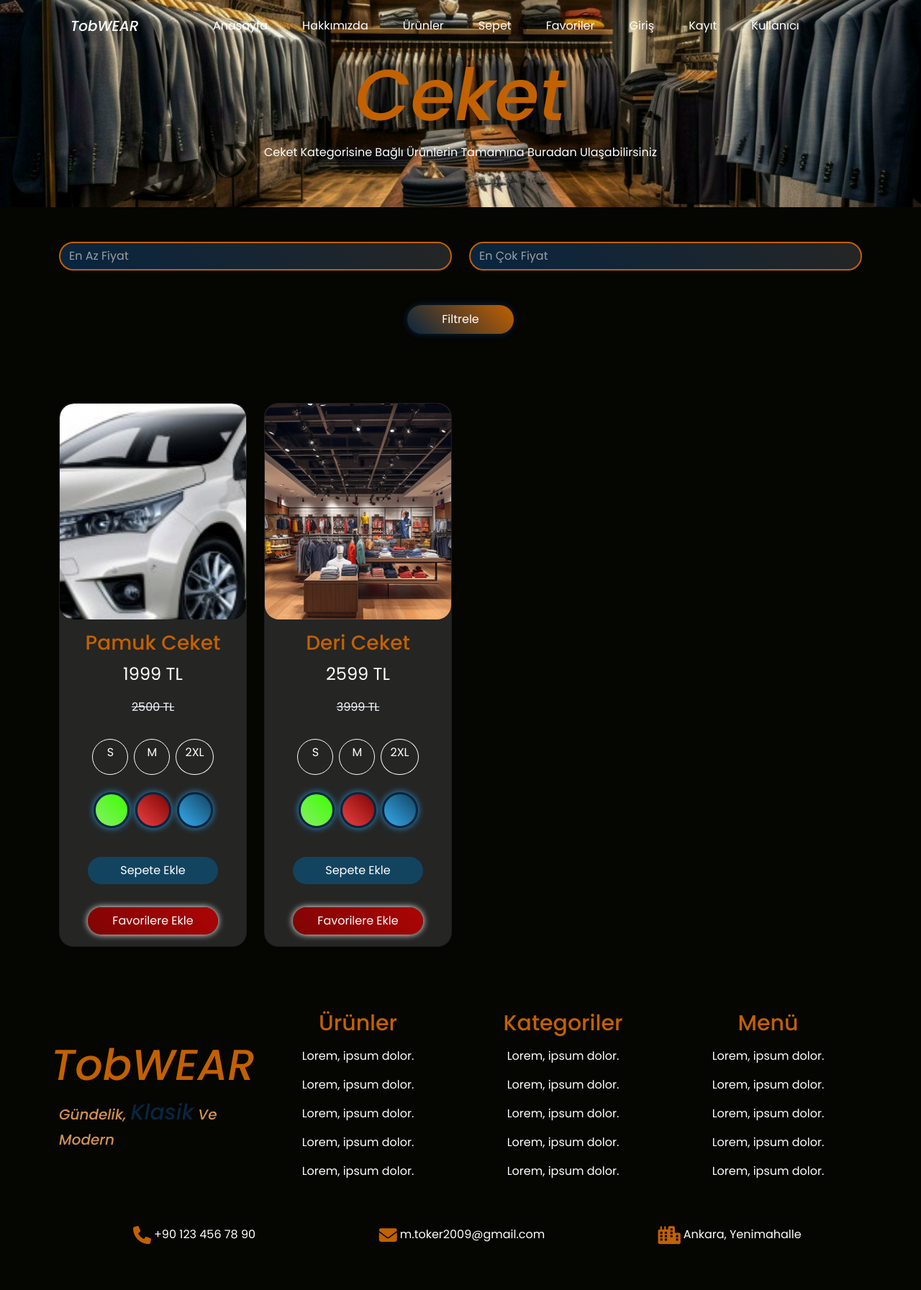
After one commit to MustafaKayra/TobWEAR, a Django app: a page that uses templates/categorydetail.html in a window 1280 px wide. The commit adds this page. Shown: the whole page at 72% size. Run offline with Django 5.2, Linux system fonts and the light colour scheme; data comes from the database, SQL or seed files in the repository; both versions use the stored data as it was after the commit; some libraries are stand-ins or nearby versions.

Commit message:
Kategori detay sayfası eklendi

```diff
--- a/shop/views.py
+++ b/shop/views.py
@@ -10,11 +10,15 @@ def index(request):
     mostratedproducts1 = Product.objects.filter().order_by("name")[:3]
     mostratedproducts2 = Product.objects.filter().order_by("discounted")[:3]
     mostratedproducts3 = Product.objects.filter().order_by("price")[:3]
+    footerproducts = Product.objects.filter()[:5]
+    footercategorys = ProductCategory.objects.filter()[:5]
 
     context = {
         "mostratedproducts1": mostratedproducts1,
         "mostratedproducts2": mostratedproducts2,
-        "mostratedproducts3": mostratedproducts3
+        "mostratedproducts3": mostratedproducts3,
+        "footerproducts": footerproducts,
+        "footercategorys": footercategorys
     }
 
     return render(request,"index.html",context)
@@ -354,3 +358,46 @@ def payment(request):
             print("Ödemeniz Başarısız Oldu, Kart Ve Adres Bilgilerinizi Kontrol Ediniz")
             print(payment_result)
             return redirect('updateuser')
+
+
+def categorydetail(request, name):
+    category = ProductCategory.objects.get(name=name)
+    products = Product.objects.filter(category=category)
+
+    if request.method == "POST":
+        try:
+            data = json.loads(request.body)
+        except json.JSONDecodeError:
+            data = {}
+
+        if "category" in data or "minimumPriceValue" in data or "maximumPriceValue" in data:
+            category_name = data.get("category")
+            minprice = data.get("minimumPriceValue")
+            maxprice = data.get("maximumPriceValue")
+            print("Fiyat Filtre Değerleri: ",minprice, maxprice)
+
+
+            if category_name:
+                products = products.filter(category__name=category_name)
+                print(products)
+                print("Kategori Filtresi Çalıştı")
+
+            if minprice:
+                print("Minprice kontrolü")
+                products = products.filter(price__gte=minprice, category__name=category_name)
+
+            if maxprice:
+                print("Maxprice kontrolü")
+                products = products.filter(price__lte=maxprice, category__name=category_name)
+
+        context = {
+            "products": products,
+            "category": category
+        }
+        return render(request,"partials/category_list.html",context)
+
+    context = {
+        "category": category,
+        "products": products
+    }
+    return render(request,"categorydetail.html",context)
--- a/static/css/style.css
+++ b/static/css/style.css
@@ -1797,3 +1797,76 @@ input[type="radio"]:checked + .productdetail-sizebutton { /* :checked */
     font-size: 50px;
     color: #2b94d1;
 }
+
+#categoryinputPrice1 {
+    opacity: 0;
+    animation: inputanimation 1.5s forwards;
+    transform: translateY(20px);
+    transition: all 0.3s ease;
+    background: linear-gradient(45deg, #082540, #252524);
+    color: #ffffff !important;
+    border: 2px solid #c26100;
+    border-radius: 20px;
+}
+
+#categoryinputPrice1:hover {
+    opacity: 0;
+    animation: inputanimation 1.5s forwards;
+    transform: translateY(20px);
+    transition: all 0.3s ease;
+    background: linear-gradient(45deg, #082540, #252524);
+    color: #ffffff !important;
+    border: 2px solid #c26100;
+    border-radius: 20px;
+}
+
+#categoryinputPrice1::placeholder {
+    color: #9e9e9e;
+}
+
+#categoryinputPrice2 {
+    opacity: 0;
+    animation: inputanimation 1.5s forwards;
+    transform: translateY(20px);
+    transition: all 0.3s ease;
+    background: linear-gradient(45deg, #082540, #252524);
+    color: #ffffff !important;
+    border: 2px solid #c26100;
+    border-radius: 20px;
+}
+
+#categoryinputPrice2:hover {
+    opacity: 0;
+    animation: inputanimation 1.5s forwards;
+    transform: translateY(20px);
+    transition: all 0.3s ease;
+    background: linear-gradient(45deg, #082540, #252524);
+    color: #ffffff !important;
+    border: 2px solid #c26100;
+    border-radius: 20px;
+}
+
+#categoryinputPrice2::placeholder {
+    color: #9e9e9e;
+}
+
+.categorypricebutton {
+    opacity: 0;
+    animation: pricebuttonanimation 1.5s forwards;
+    transform: translateY(20px);
+    transition: all 0.3s ease;
+    background: linear-gradient(45deg, #082540, #c26100);
+    border: 0px;
+    border-radius: 20px;
+    color: #ffffff;
+    transition: all 0.3s ease;
+    box-shadow: 0 0 10px #082540;
+}
+
+.categorypricebutton:hover {
+    background: linear-gradient(45deg, #082540, #c26100);
+    border-radius: 20px;
+    color: #ffffff;
+    box-shadow: 0 0 10px #c26100;
+    transform: translateY(0) scale(1.05);
+}
--- /dev/null
+++ b/templates/categorydetail.html
@@ -0,0 +1,177 @@
+<!DOCTYPE html>
+<html lang="en">
+{% load static %}
+<head>
+    <meta charset="UTF-8">
+    <meta name="viewport" content="width=device-width, initial-scale=1.0">
+    <link rel="stylesheet" href="{% static 'css/bootstrap.min.css' %}">
+    <link rel="stylesheet" href="{% static 'css/style.css' %}">
+    <link rel="preconnect" href="https://fonts.googleapis.com">
+    <link rel="preconnect" href="https://fonts.gstatic.com" crossorigin>
+    <link href="https://fonts.googleapis.com/css2?family=Outfit&family=Poppins:ital,wght@0,100;0,200;0,300;0,400;0,500;0,600;0,700;0,800;0,900;1,100;1,200;1,300;1,400;1,500;1,600;1,700;1,800;1,900&family=Ubuntu:ital,wght@0,300;0,400;0,500;0,700;1,300;1,400;1,500;1,700&display=swap" rel="stylesheet">
+    <link rel="stylesheet" href="https://cdnjs.cloudflare.com/ajax/libs/font-awesome/6.4.0/css/all.min.css">
+    <title>TobWEAR</title>
+</head>
+<body>
+
+
+    <div class="container-fluid pb-5" id="products-header-container">
+        <nav class="navbar navbar-expand-lg py-3">
+            <div class="container justify-content-center">
+                <a class="navbar-brand text-white mx-3 navbar-title" href="/">TobWEAR</a>
+
+                <button class="navbar-toggler" type="button" data-bs-toggle="collapse" data-bs-target="#navbarNav"
+                    aria-controls="navbarNav" aria-expanded="false" aria-label="Toggle navigation">
+                    <span class="navbar-toggler-icon"></span>
+                </button>
+
+                <div class="collapse navbar-collapse justify-content-center" id="navbarNav">
+                    <ul class="navbar-nav">
+                        <li class="nav-item mx-3">
+                            <a class="nav-link text-white navbar-text" href="/">Anasayfa</a>
+                        </li>
+                        <li class="nav-item mx-3">
+                            <a class="nav-link text-white navbar-text" href="{% url 'about' %}">Hakkımızda</a>
+                        </li>
+                        <li class="nav-item mx-3">
+                            <a class="nav-link text-white navbar-text" href="{% url 'products' %}">Ürünler</a>
+                        </li>
+                        <li class="nav-item mx-3">
+                            <a class="nav-link text-white navbar-text" href="{% url 'shoppingcard' %}">Sepet</a>
+                        </li>
+                        <li class="nav-item mx-3">
+                            <a class="nav-link text-white navbar-text" href="{% url 'favorites' %}">Favoriler</a>
+                        </li>
+                        <li class="nav-item mx-3">
+                            <a class="nav-link text-white navbar-text" href="{% url 'login' %}">Giriş</a>
+                        </li>
+                        <li class="nav-item mx-3">
+                            <a class="nav-link text-white navbar-text" href="{% url 'register' %}">Kayıt</a>
+                        </li>
+                        <li class="nav-item mx-3">
+                            <a class="nav-link text-white navbar-text" href="{% url 'updateuser' %}">Kullanıcı</a>
+                        </li>
+                    </ul>
+                </div>
+            </div>
+        </nav>
+
+        <div class="row">
+            <h1 class="text-center products-title">{{ category.name }}</h1>
+            <p class="text-center text-white products-paragraph">{{ category.name }} Kategorisine Bağlı Ürünlerin Tamamına Buradan Ulaşabilirsiniz</p>
+        </div>
+    </div>
+
+
+    <div class="container my-4">
+        <div class="row text-center my-5">
+            <form>
+                <div class="form-group row justify-content-center">
+                    <div class="col-10 col-md-6 d-md-flex justify-content-center mb-2 mb-md-0 me-auto">
+                        <input type="number" name="minprice" class="form-control minprice" id="categoryinputPrice1" placeholder="En Az Fiyat">
+                    </div>
+                    <div class="col-10 col-md-6 d-md-flex justify-content-center me-auto">
+                        <input type="number" name="maxprice" class="form-control maxprice" id="categoryinputPrice2" placeholder="En Çok Fiyat">
+                    </div>
+                </div>
+                <div class="price-button d-flex justify-content-center my-5">
+                    <button type="button" class="btn categorypricebutton px-5 py-2" name="filterpricebutton">Filtrele</button>
+                </div>
+            </form>
+        </div>
+
+        <div id="products-container">
+            {% include "partials/category_list.html" %}
+        </div>
+    </div>
+
+
+    <footer>
+        <div class="container py-5" id="footer-container">
+            <div class="row">
+                <div class="col-md-3 d-flex flex-column justify-content-center align-items-center">
+                    <h1 class="text-center footer-brand-title">TobWEAR</h1>
+                    <p id="footer-brand-paragraph">Gündelik, <span id="footer-brand-span">Klasik</span> Ve Modern</p>
+                </div>
+
+                <div class="col-md-3 d-flex flex-column justify-content-center align-items-center">
+                    <h2 class="text-center pb-2" id="footer-products-title">Ürünler</h2>
+                    <a href="#" class="footer-products-a">
+                        <p class="footer-products text-white">Lorem, ipsum dolor.</p>
+                    </a>
+                    <a href="#" class="footer-products-a">
+                        <p class="footer-products text-white">Lorem, ipsum dolor.</p>
+                    </a>
+                    <a href="#" class="footer-products-a">
+                        <p class="footer-products text-white">Lorem, ipsum dolor.</p>
+                    </a>
+                    <a href="#" class="footer-products-a">
+                        <p class="footer-products text-white">Lorem, ipsum dolor.</p>
+                    </a>
+                    <a href="#" class="footer-products-a">
+                        <p class="footer-products text-white">Lorem, ipsum dolor.</p>
+                    </a>
+                </div>
+
+                <div class="col-md-3 d-flex flex-column justify-content-center align-items-center">
+                    <h2 class="text-center pb-2" id="footer-products-title">Kategoriler</h2>
+                    <a href="#" class="footer-products-a">
+                        <p class="footer-products text-white">Lorem, ipsum dolor.</p>
+                    </a>
+                    <a href="#" class="footer-products-a">
+                        <p class="footer-products text-white">Lorem, ipsum dolor.</p>
+                    </a>
+                    <a href="#" class="footer-products-a">
+                        <p class="footer-products text-white">Lorem, ipsum dolor.</p>
+                    </a>
+                    <a href="#" class="footer-products-a">
+                        <p class="footer-products text-white">Lorem, ipsum dolor.</p>
+                    </a>
+                    <a href="#" class="footer-products-a">
+                        <p class="footer-products text-white">Lorem, ipsum dolor.</p>
+                    </a>
+                </div>
+
+                <div class="col-md-3 d-flex flex-column justify-content-center align-items-center">
+                    <h2 class="text-center pb-2" id="footer-products-title">Menü</h2>
+                    <a href="#" class="footer-products-a">
+                        <p class="footer-products text-white">Lorem, ipsum dolor.</p>
+                    </a>
+                    <a href="#" class="footer-products-a">
+                        <p class="footer-products text-white">Lorem, ipsum dolor.</p>
+                    </a>
+                    <a href="#" class="footer-products-a">
+                        <p class="footer-products text-white">Lorem, ipsum dolor.</p>
+                    </a>
+                    <a href="#" class="footer-products-a">
+                        <p class="footer-products text-white">Lorem, ipsum dolor.</p>
+                    </a>
+                    <a href="#" class="footer-products-a">
+                        <p class="footer-products text-white">Lorem, ipsum dolor.</p>
+                    </a>
+                </div>
+            </div>
+            <div class="row mt-5">
+                <div class="footer-contact d-flex flex-column flex-md-row justify-content-center align-items-center">
+                    <div class="col-md-4 pb-3">
+                        <span class="text-white d-flex justify-content-center"><i
+                                class="fa-solid fa-phone contact-icon px-1"></i> +90 123 456 78 90 </span>
+                    </div>
+                    <div class="col-md-4 pb-3">
+                        <span class="text-white d-flex justify-content-center"><i
+                                class="fa-solid fa-envelope contact-icon px-1"></i> m.toker2009@gmail.com</span>
+                    </div>
+                    <div class="col-md-4 pb-3">
+                        <span class="text-white d-flex justify-content-center"><i
+                                class="fa-solid fa-city contact-icon px-1"></i> Ankara, Yenimahalle</span>
+                    </div>
+                </div>
+            </div>
+        </div>
+    </footer>
+
+
+    <script src="{% static 'js/bootstrap.bundle.min.js' %}"></script>
+    <script src="{% static 'js/main.js' %}"></script>
+</body>
+</html>
--- /dev/null
+++ b/templates/partials/category_list.html
@@ -0,0 +1,49 @@
+<div class="row">
+    {% for product in products %}
+    <div class="col-md-3 mb-3">
+        <div class="card" id="carousel-card" data-product-name="{{ product.name }}">
+            <div class="product-image-container">
+                <a href="{% url 'productdetail' product.slug %}">
+                    <img src="{{ product.images.first.images.url }}" class="img-fluid" id="carousel-image">
+                </a>
+            </div>
+
+            <div class="product-detail-container py-3 d-flex flex-column justify-content-center">
+                <h3 class="text-center px-3" id="product-detail-title">{{ product.name }}</h3>
+                <p class="text-center text-white px-3 fs-4">{{ product.discounted }} TL</p>
+                <span class="fs-6 text-center" id="product-detail-span">{{ product.price }} TL</span>
+            </div>
+
+            <div class="shopping-container d-flex justify-content-center my-3">
+                {% for size in product.sizes.all %}
+                <input type="radio" class="btn-check" name="size" id="size-{{ forloop.counter }}-{{ product.id }}" autocomplete="off" value="{{ size.size }}">
+                <label class="btn btn-outline-primary sizebutton mx-1 mb-2" for="size-{{ forloop.counter }}-{{ product.id }}">{{ size }}</label>
+                {% endfor %}
+            </div>
+
+            <div class="shopping-container d-flex justify-content-center">
+                {% for color in product.colors.all %}
+                <input type="radio" class="btn-check" name="color" id="color-{{ forloop.counter }}-{{ product.id }}" autocomplete="off" value="{{ color.color }}">
+                <label class="btn btn-outline-primary partialdetail-colorbutton mx-1 mb-4" for="color-{{ forloop.counter }}-{{ product.id }}" style="background: linear-gradient(45deg, {{ color.code }}, {{ color.code2 }});"></label>
+                {% endfor %}
+            </div>
+
+            <div class="shopping-button d-flex justify-content-center my-3">
+                <button class="btn carddetail-addbasket" value="{{ product.id }}">Sepete Ekle</button>
+            </div>
+            {% if product in request.user.favorites.all %}
+                <div class="deletefavorite-button d-flex justify-content-center my-3">
+                    <button class="btn" name="deleteFavoriteButton">Favorilerden Çıkar</button>
+                </div>
+            {% else %}
+                <div class="addfavorite-button d-flex justify-content-center my-3">
+                    <button class="btn" name="favoriteButton">Favorilere Ekle</button>
+                </div>
+            {% endif %}
+        </div>
+    </div>
+    <script>
+        const productSlug = "{{ product.slug }}"
+    </script>
+    {% endfor %}
+</div>
--- a/tobwear/urls.py
+++ b/tobwear/urls.py
@@ -16,5 +16,6 @@ urlpatterns = [
     path('updateuser/',users_views.updateuser,name="updateuser"),
     path('favorites/',views.favorites,name="favorites"),
     path('productdetail/<slug:slug>',views.productdetail,name="productdetail"),
-    path('payment/',views.payment,name="payment")
+    path('payment/',views.payment,name="payment"),
+    path('category/<str:name>',views.categorydetail,name="categorydetail")
 ] + static(settings.MEDIA_URL, document_root=settings.MEDIA_ROOT)
```
Also changed, not shown: static/js/main.js (+38 -0 lines), templates/index.html (+11 -15 lines), db.sqlite3.
